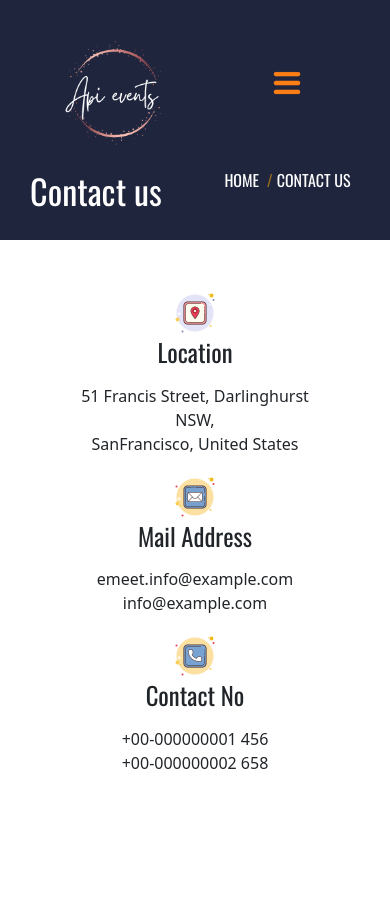
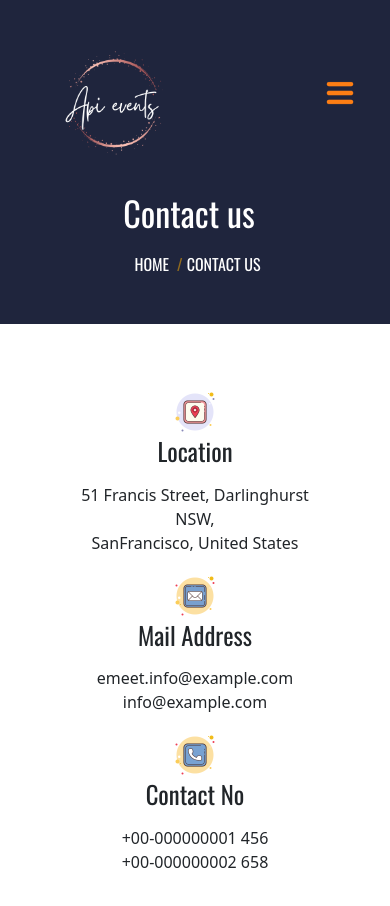
Before and after one commit to Binita-subedi13/API-events, a plain HTML site: page contact.html in a window 390 px wide. Before the commit the page ends 844 px from the top, so only its background shows below. Drawn offline with nearby package versions, Linux system fonts and the light colour scheme.

Commit message:
contact page edit

```diff
--- a/contact.html
+++ b/contact.html
@@ -19,15 +19,13 @@
     <!--Navigation-->
 
     <div class="navbar w-100 h-auto" style="background-color:rgb(31,37,61)">
-      <div class="container w-100 ">
-        <div class="logo pl-2">
+      <div class="container contact-page-nav w-100">
+        <div class="logo">
           <div class="logo-img">
             <img src="images/logo.png" class="rounded-circle" alt="logo">
           </div>
         </div>
-        <div class="hamburger-menu" onclick="openMenu()">
-          <img src="images/icons8-menu-64.png" alt="">
-        </div>
+
         <div class="menu menu-contact px-2">
           <ul class="nav justify-content-end ">
             <li class="close-menu">
@@ -45,25 +43,27 @@
           </ul>
 
         </div>
-
+        <div class="hamburger-menu" onclick="openMenu()">
+          <img src="images/icons8-menu-64.png" alt="">
+        </div>
       </div>
       <div class=" container contact-title">
       <div class="container contact-detail ">
         <h2 class="display-4 ">Contact us</h2>
 
       </div>
-
+    </div>
       <!--breadcrums-->
 
-      <div class="container pb-4">
-       <ul class="breadcrumb-navigation ">
-            <li ><a href="index.html">HOME</a></li>
-            <li ><a href="contact.html">CONTACT US</a></li>
 
-        </ul>
-      </div>
-    </div>
 
+    <div class="container breadcrums pb-4">
+      <ul class="breadcrumb-navigation ">
+           <li ><a href="index.html">HOME</a></li>
+           <li ><a href="contact.html">CONTACT US</a></li>
+
+       </ul>
+     </div>
     </div>
 
     <!--footer-->
--- a/style.css
+++ b/style.css
@@ -21,12 +21,15 @@ body{
 .logo {
   width: 200px;
   height: 200px;
-  margin-top: -50px;
+
+}
+.navbar{
+  top:-15px;
 }
 .logo img {
   width: 100%;
   height: 100%;
-  margin-top: 20px;
+
 }
 .nav {
   height: 150;
@@ -299,7 +302,7 @@ body{
   .logo-img img {
     width: 200px;
     height: 200px;
-    margin-top: 50px;
+    margin-top: 25px;
   }
   .description {
     padding: 0px 20px;
@@ -350,9 +353,6 @@ body{
   }
   .contact-detail {
     padding-left: 0px;
-  }
-  .breadcrumb-navigation {
-    margin-left: 10px;
   }
   .breadcrumb-navigation ol,  ul{
     padding-left: 0px !important;
@@ -432,6 +432,8 @@ body{
     flex-wrap: unset ;
     justify-content: space-around;
   }
+
+
   .hamburger-menu img{
     width:40px;
     height:40px;
```
